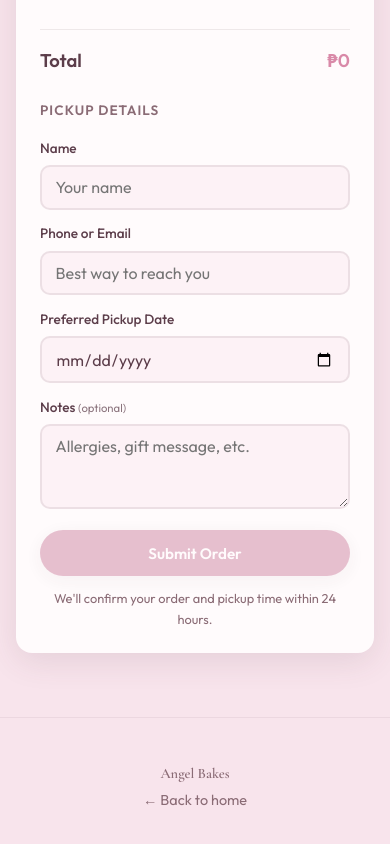
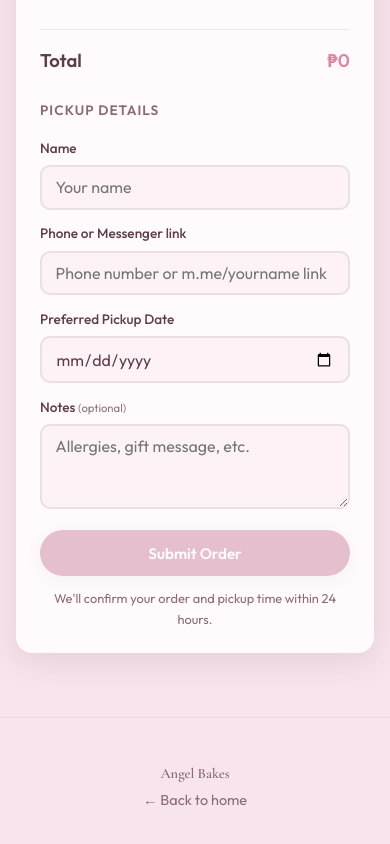
Before and after one commit to Prix11/Angel-Bakes, a website: page order.html in a window 390 px wide. Shown: the part 1265-2109 px from the top of the page. Drawn offline with nearby package versions, Linux system fonts and the light colour scheme.

Commit message:
Update order page contact field to phone or Messenger link.
Co-authored-by: Cursor <cursoragent@cursor.com>

```diff
--- a/order.html
+++ b/order.html
@@ -85,8 +85,8 @@
             <input type="text" name="name" required autocomplete="name" placeholder="Your name" />
           </label>
           <label>
-            <span>Phone or Email</span>
-            <input type="text" name="contact" required autocomplete="tel" placeholder="Best way to reach you" />
+            <span>Phone or Messenger link</span>
+            <input type="text" name="contact" required autocomplete="tel" placeholder="Phone number or m.me/yourname link" />
           </label>
           <label>
             <span>Preferred Pickup Date</span>
```
